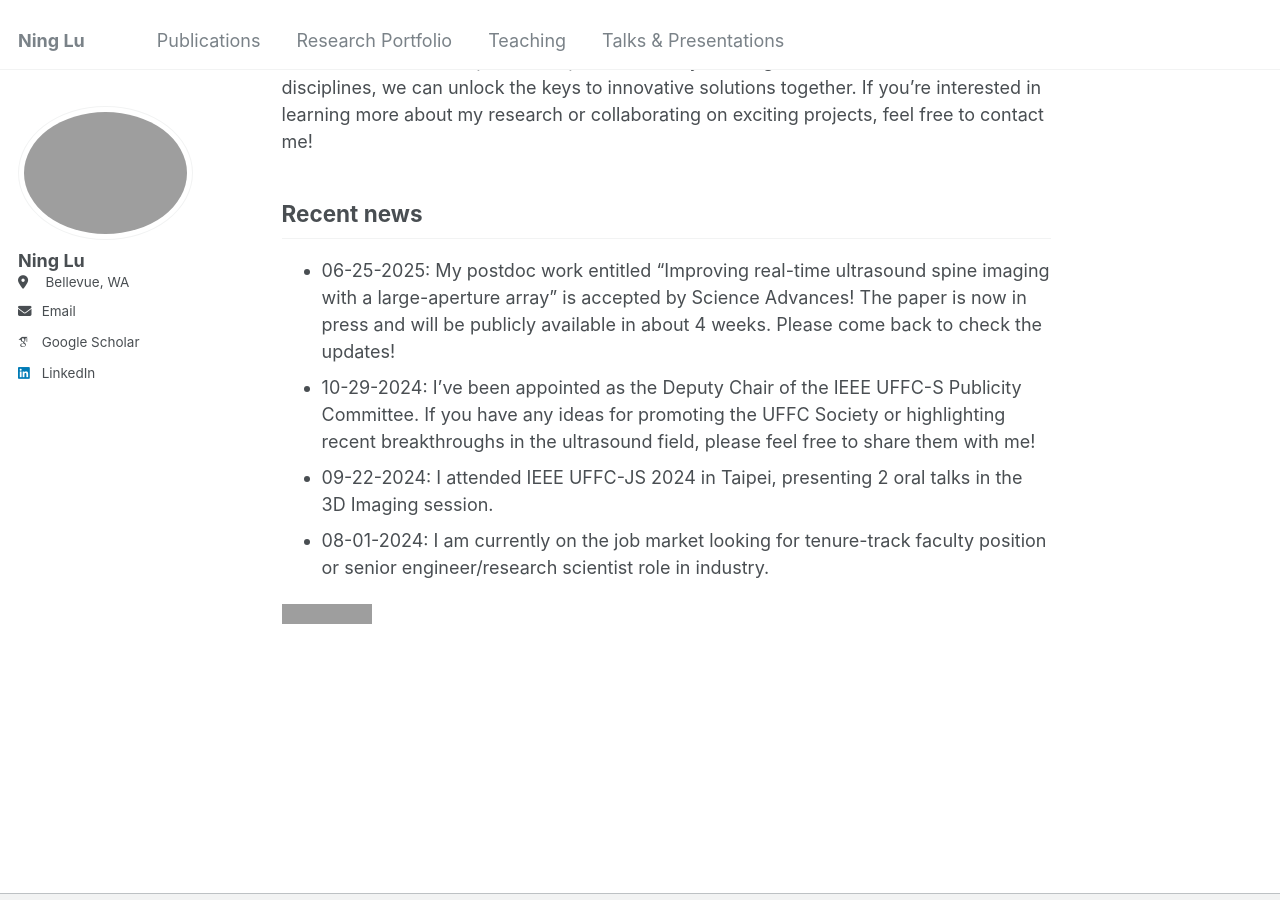
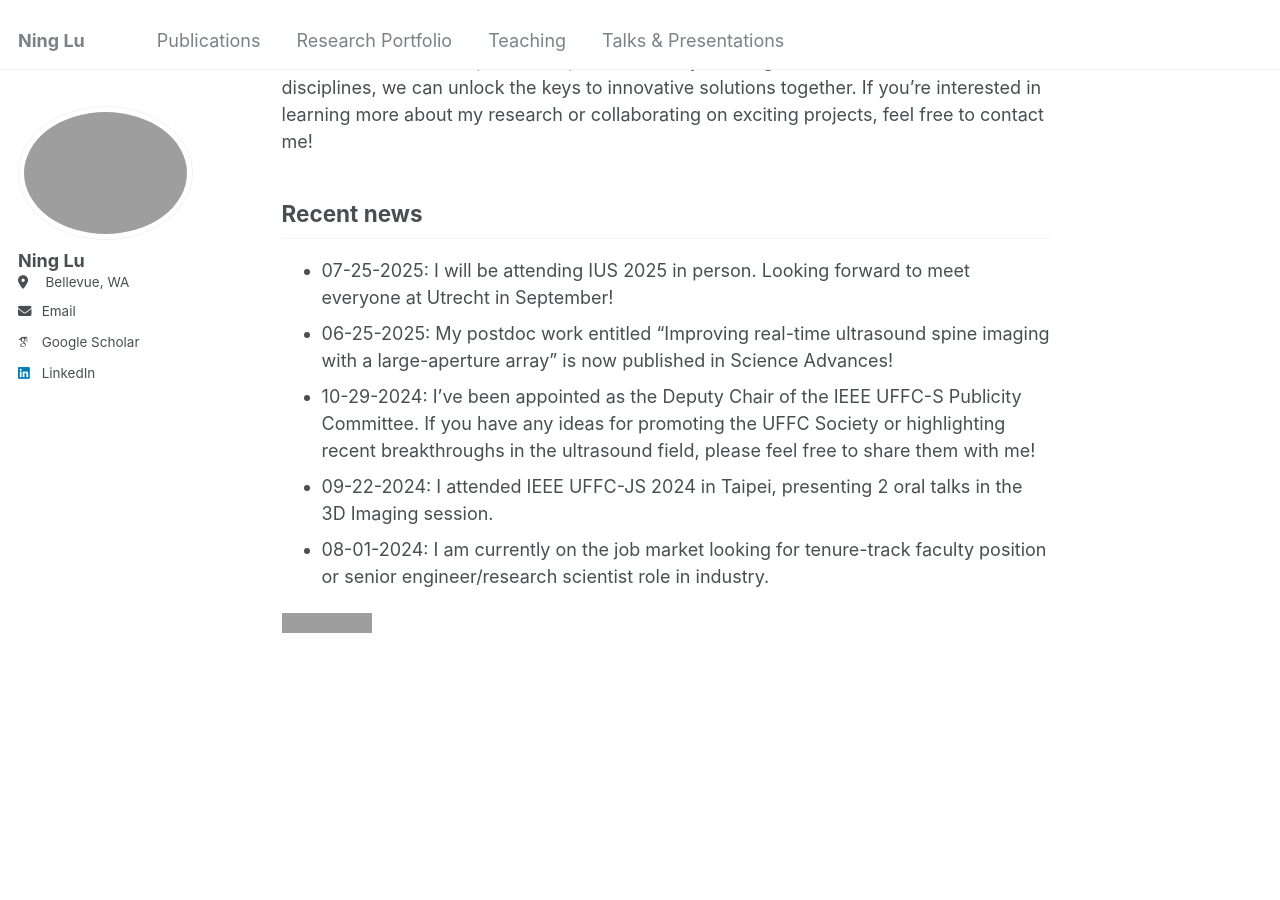
Before and after one commit to NingLu-Ultrasound/ninglu-ultrasound.github.io, a Jekyll site: the page built from _pages/about.md, in a window 1280 px wide and 900 px high, scrolled down 706 px. Built offline with Jekyll 4.4.1, drawn with Linux system fonts in a browser that asks for light colours; some web fonts are replaced; grey boxes are pictures that could not be loaded.

Commit message:
Update about.md

```diff
--- a/_pages/about.md
+++ b/_pages/about.md
@@ -20,7 +20,8 @@ As a systems engineer, I have experience across the entire system development cy
 
 
 ## Recent news
-* 06-25-2025: My postdoc work entitled "Improving real-time ultrasound spine imaging with a large-aperture array" is accepted by Science Advances! The paper is now in press and will be publicly available in about 4 weeks. Please come back to check the updates!
+* 07-25-2025: I will be attending IUS 2025 in person. Looking forward to meet everyone at Utrecht in September!
+* 06-25-2025: My postdoc work entitled "Improving real-time ultrasound spine imaging with a large-aperture array" is now published in Science Advances!
 * 10-29-2024: I've been appointed as the Deputy Chair of the IEEE UFFC-S Publicity Committee. If you have any ideas for promoting the UFFC Society or highlighting recent breakthroughs in the ultrasound field, please feel free to share them with me!
 * 09-22-2024: I attended IEEE UFFC-JS 2024 in Taipei, presenting 2 oral talks in the 3D Imaging session.
 * 08-01-2024: I am currently on the job market looking for tenure-track faculty position or senior engineer/research scientist role in industry.
```
